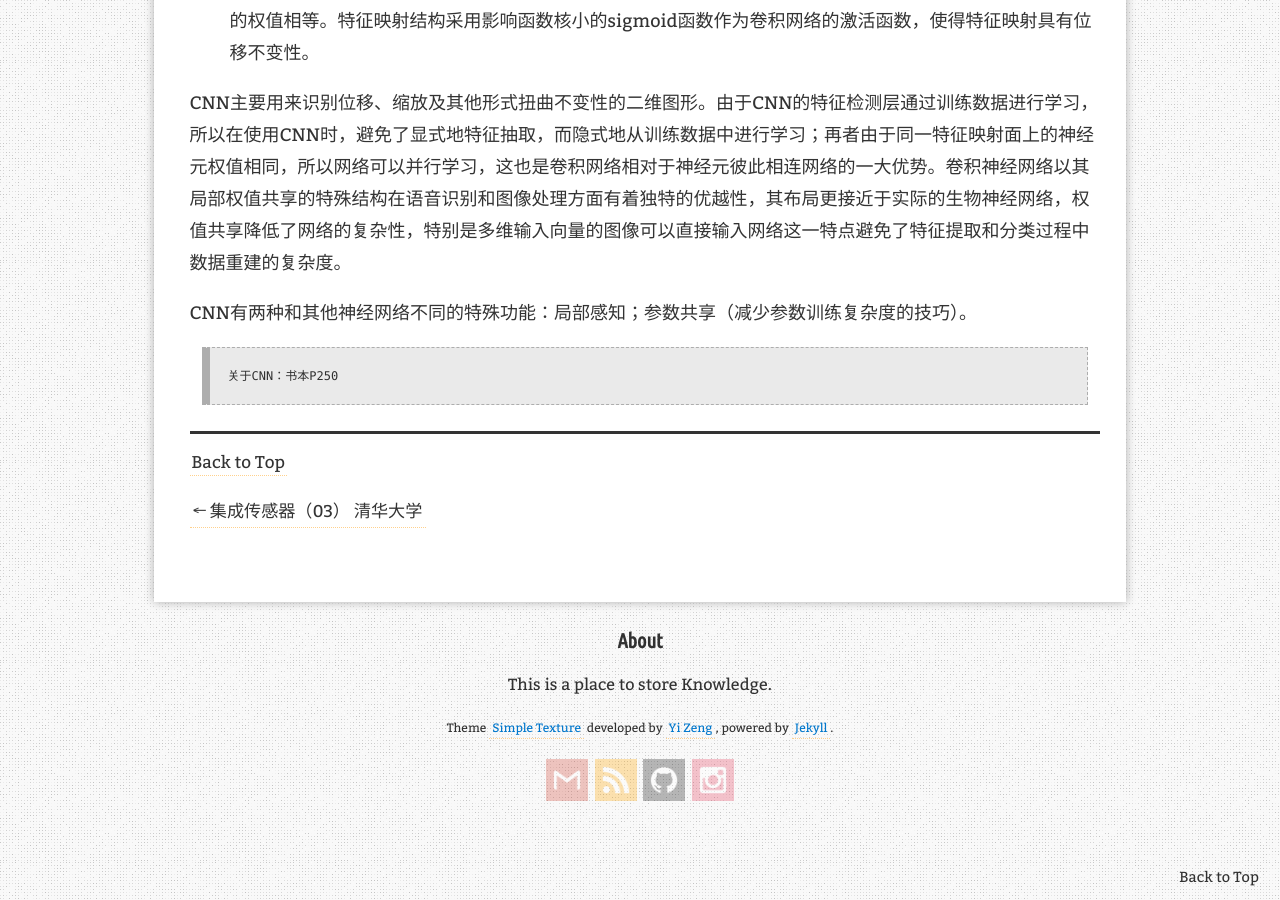
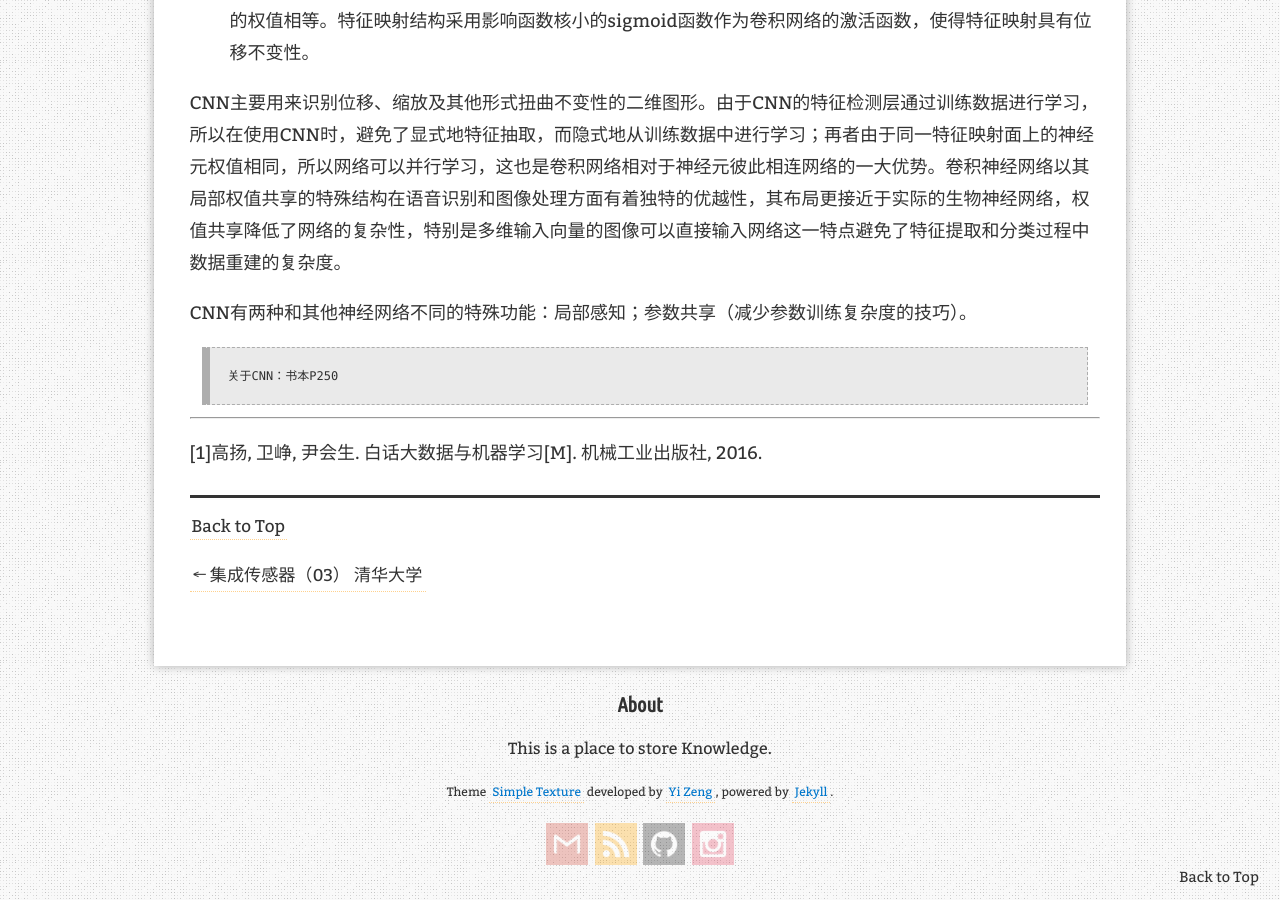
Before and after one commit to AuthurWhywait/AuthurWhywait.github.io, a Jekyll site: the page built from _posts/2021-11-19-BookReading.md, in a window 1280 px wide and 900 px high, scrolled down 12138 px. Built offline with Jekyll 4.4.1, drawn with Linux system fonts in a browser that asks for light colours; formulas are drawn with MathJax 3; comment, search, counter and statistics services are not loaded.

Commit message:
Update 2021-11-19-BookReading.md

```diff
--- a/_posts/2021-11-19-BookReading.md
+++ b/_posts/2021-11-19-BookReading.md
@@ -364,3 +364,7 @@ CNN有两种和其他神经网络不同的特殊功能：局部感知；参数
 ## 17. 系统架构和调优
 
 ## 18. 数据解读与数据的价值 -->
+
+---
+
+[1]高扬, 卫峥, 尹会生. 白话大数据与机器学习[M]. 机械工业出版社, 2016.
```
